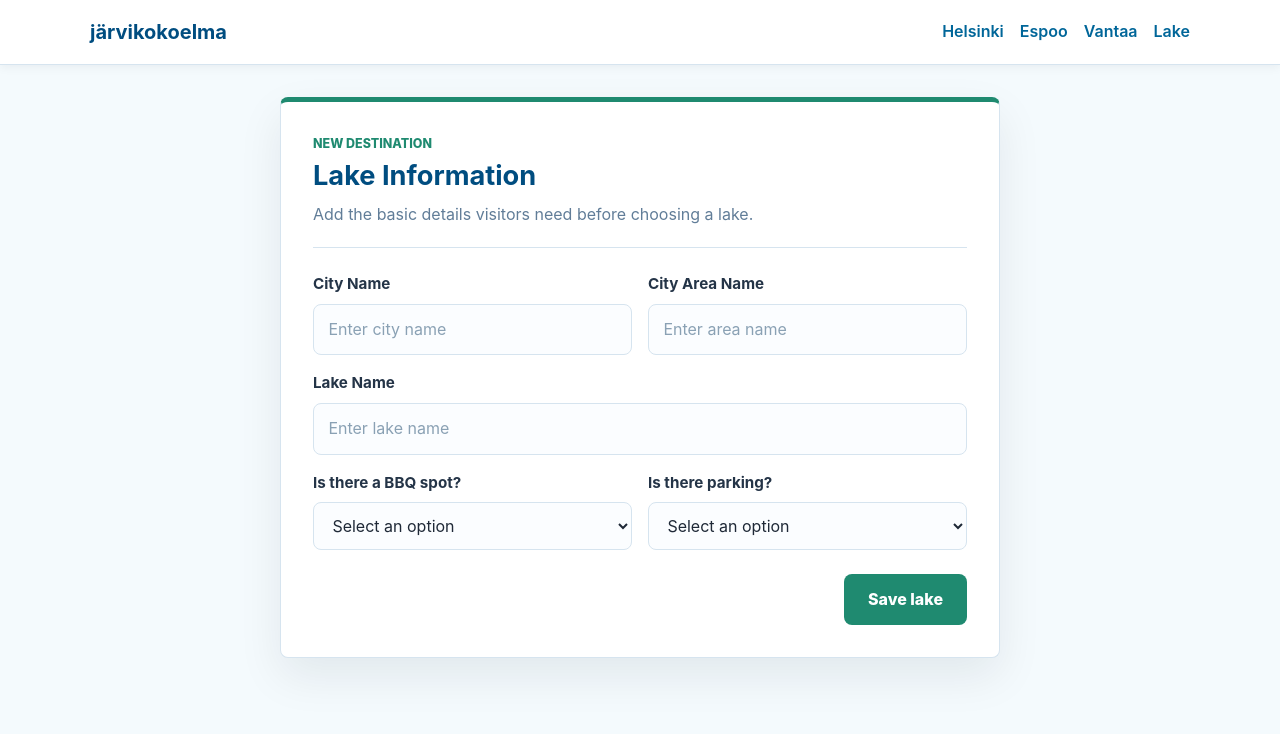
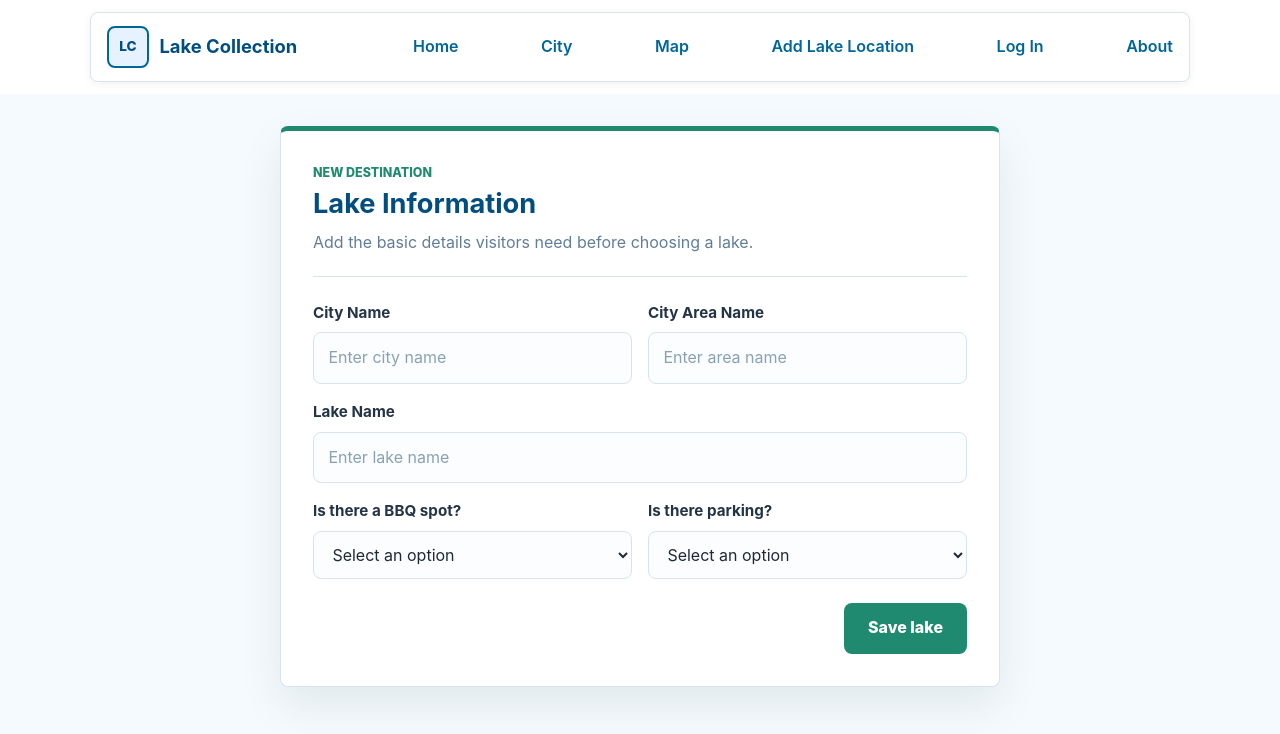
Before and after one commit to Vincent-CND/Lake-collection, a plain HTML site: page frontend/views/lake.html in a window 1280 px wide. Drawn offline with Linux system fonts and the light colour scheme.

Commit message:
add model

```diff
--- a/backend/package.json
+++ b/backend/package.json
@@ -14,7 +14,8 @@
   "dependencies": {
     "body-parser": "2.3.0",
     "dotenv": "17.4.2",
-    "express": "5.2.1"
+    "express": "5.2.1",
+    "mysql2": "^3.22.5"
   },
   "devDependencies": {
     "nodemon": "3.1.14"
--- a/backend/routes/landRoute.js
+++ b/backend/routes/landRoute.js
@@ -3,5 +3,8 @@ import {views} from '../controllers/landHandling.js'
 const router = express.Router()
 
 router.get('/',views)
+// router.get('/test/:id',(req,res) => {
+//     console.log(`the params is ${req.params.id}`)
+// })
 
 export default router
--- a/backend/server.js
+++ b/backend/server.js
@@ -3,7 +3,7 @@ import dotenv from 'dotenv';
 import bodyParser from 'body-parser';
 import { backendDir,frontendDir, publicDir, viewsDir } from './utils/path.js';
 import land from './routes/landRoute.js';
-import lake from './routes/lakeRoute.js';
+import lake from './routes/locationRoute.js';
 import {error} from './controllers/errorHandling.js';
 
 dotenv.config()
--- a/frontend/public/styles/components.css
+++ b/frontend/public/styles/components.css
@@ -1,18 +1,41 @@
 .brand {
-  font-size: 1.25rem;
+  display: inline-flex;
+  align-items: center;
+  gap: 0.65rem;
+  flex-shrink: 0;
+  font-size: 1.15rem;
   font-weight: 700;
   color: var(--primary-dark);
+}
+
+.logo-mark {
+  display: inline-flex;
+  width: 42px;
+  height: 42px;
+  align-items: center;
+  justify-content: center;
+  border: 2px solid var(--primary);
+  border-radius: 8px;
+  background: #e6f2ff;
+  color: var(--primary-dark);
+  font-size: 0.85rem;
+  font-weight: 800;
 }
 
 .main-nav {
   display: flex;
   flex-wrap: wrap;
-  gap: 1rem;
+  flex: 1;
+  justify-content: space-between;
+  gap: 1.5rem;
+  margin-left: 1.5rem;
+  max-width: 760px;
 }
 
 .main-nav a {
   color: var(--primary);
   font-weight: 600;
+  white-space: nowrap;
 }
 
 .main-nav a:hover {
--- a/frontend/public/styles/layout.css
+++ b/frontend/public/styles/layout.css
@@ -1,17 +1,20 @@
 .site-header {
   background: var(--surface);
-  border-bottom: 1px solid var(--border);
-  box-shadow: 0 2px 10px rgba(15, 23, 42, 0.06);
+  padding: 0.75rem 0;
 }
 
 .container {
   width: min(1100px, 100% - 2.5rem);
   margin: 0 auto;
-  padding: 1rem 0;
+  padding: 0.8rem 1rem;
   display: flex;
   gap: 1rem;
   align-items: center;
   justify-content: space-between;
+  border: 1px solid var(--border);
+  border-radius: 8px;
+  background: var(--surface);
+  box-shadow: 0 2px 10px rgba(15, 23, 42, 0.06);
 }
 
 .page-content {
@@ -49,6 +52,7 @@
 
   .main-nav {
     width: 100%;
+    margin-left: 0;
     justify-content: flex-start;
   }
 
--- a/frontend/views/lake.html
+++ b/frontend/views/lake.html
@@ -1,5 +1,5 @@
 <!DOCTYPE html>
-<html lang="vi">
+<html lang="en">
 <head>
   <meta charset="UTF-8" />
   <meta name="viewport" content="width=device-width, initial-scale=1.0" />
@@ -11,18 +11,23 @@
 <body>
   <header class="site-header">
     <div class="container">
-      <a class="brand" href="/">järvikokoelma</a>
+      <a class="brand" href="/">
+        <span class="logo-mark">LC</span>
+        <span>Lake Collection</span>
+      </a>
       <nav class="main-nav">
-        <a href="#helsinki">Helsinki</a>
-        <a href="#espoo">Espoo</a>
-        <a href="#vantaa">Vantaa</a>
-        <a href="/lakeForm">Lake</a>
+        <a href="/">Home</a>
+        <a href="#city">City</a>
+        <a href="#map">Map</a>
+        <a href="/lakeForm">Add Lake Location</a>
+        <a href="#login">Log In</a>
+        <a href="#about">About</a>
       </nav>
     </div>
   </header>
 
   <main class="page-content">
-    <form class="lake-form" method="post">
+    <form class="lake-form" method="post" action="/lakeFormUp">
       <div class="form-header">
         <p class="form-kicker">New destination</p>
         <h2>Lake Information</h2>
```
Also changed, not shown: backend/controllers/lakeHandling.js (deleted, +0 -8 lines), backend/controllers/locationHandling.js (added, +18 -0 lines), backend/models/locationForm.js (added, +21 -0 lines), backend/routes/lakeRoute.js (deleted, +0 -8 lines), backend/routes/locationRoute.js (added, +8 -0 lines), frontend/views/error.html (+11 -7 lines), frontend/views/land.html (+11 -7 lines), 2 other files.
